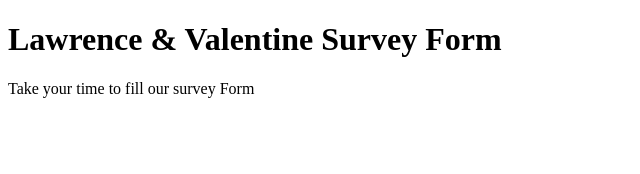
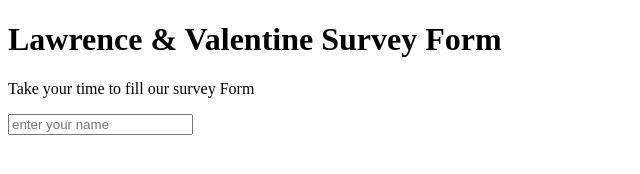
Before and after one commit to Kidd254/Lawrence-Valentine-Repo, a plain HTML site: page index.html in a window 1280 px wide. Shown: the whole page, without its empty margins (0-640 px from the left). Drawn offline with Linux system fonts and the light colour scheme.

Commit message:
feature 2

```diff
--- a/index.html
+++ b/index.html
@@ -9,6 +9,9 @@
   <body>
     <h1 id="title">Lawrence & Valentine Survey Form</h1>
     <p id="description">Take your time to fill our survey Form</p>
+    <form id="survey-form">
+      <input type="text" id="name" placeholder="enter your name"/>
+    </form>
     <script src="https://cdn.freecodecamp.org/testable-projects-fcc/v1/bundle.js"></script>
 
     <!--
```
